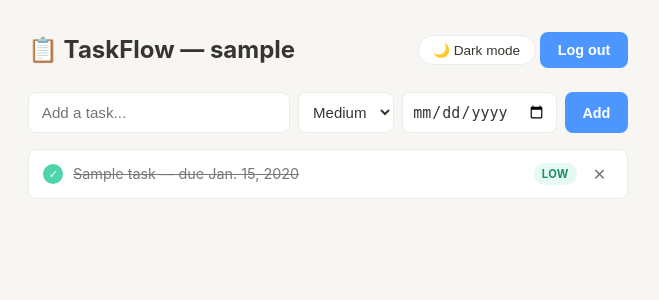
After one commit to madhavsahi19/taskflow, a Django app: page / in a window 1280 px wide. The commit adds this page. Shown: the top 300 px of the page, without its empty margins (312-971 px from the left). Run offline with Django 5.2, Linux system fonts and the light colour scheme; a user stored in the database is signed in; tables that the repository leaves empty hold one stand-in row (values such as "Sample post").

Commit message:
Style TaskFlow and add dark mode toggle

```diff
--- a/tasks/static/tasks/style.css
+++ b/tasks/static/tasks/style.css
@@ -158,3 +158,224 @@ select {
     flex-wrap: wrap;
   }
 }
+
+*, *::before, *::after {
+  box-sizing: border-box;
+}
+
+:root {
+  --text:#37352f;
+  --text-muted:#787774;
+  --bg:#ffffff;
+  --bg-soft:#f7f6f3;
+  --border:#ebebea;
+  --accent:#4d96ff;
+  --accent-soft:#eaf2ff;
+  --danger:#e5534b;
+  --success:#4dd4ac;
+  --warn:#ffa62b;
+  --radius:8px;
+  --radius-lg:16px;
+}
+
+[data-theme="dark"] {
+  --text:#e9e9e7;
+  --text-muted:#a3a29e;
+  --bg:#17171a;
+  --bg-soft:#232327;
+  --border:#38383d;
+  --accent-soft:#1d2a45;
+}
+
+body {
+  margin:0;
+  background:var(--bg-soft);
+  color:var(--text);
+  font-family:-apple-system,"Segoe UI","Helvetica Neue",Arial,sans-serif;
+  line-height:1.5;
+}
+
+.app {
+  max-width:640px;
+  margin:0 auto;
+  padding:2rem 1.25rem 5rem;
+}
+
+header.app-header {
+  display:flex;
+  align-items:center;
+  justify-content:space-between;
+  margin-bottom:1.5rem;
+}
+
+header.app-header h1 {
+  font-size:1.5rem;
+  margin:0;
+}
+
+.task-count {
+  font-size:.85rem;
+  color:var(--text-muted);
+  font-weight:400;
+}
+
+#theme-btn {
+  background:var(--bg);
+  border:1px solid var(--border);
+  border-radius:999px;
+  padding:.4rem .9rem;
+  font-size:.85rem;
+  cursor:pointer;
+  color:var(--text);
+}
+
+#theme-btn:hover {
+  border-color:var(--accent);
+}
+
+form#add-form {
+  display:flex;
+  gap:.5rem;
+  margin-bottom:1rem;
+  flex-wrap:wrap;
+}
+
+#task-input {
+  flex:1 1 200px;
+  padding:.6rem .8rem;
+  border:1px solid var(--border);
+  border-radius:var(--radius);
+  background:var(--bg);
+  color:var(--text);
+  font-size:.95rem;
+}
+
+#priority-select,
+input[type="date"] {
+  padding:.6rem;
+  border:1px solid var(--border);
+  border-radius:var(--radius);
+  background:var(--bg);
+  color:var(--text);
+}
+
+button.btn,
+.btn {
+  background:var(--accent);
+  color:#fff;
+  border:none;
+  border-radius:var(--radius);
+  padding:.6rem 1.1rem;
+  font-weight:600;
+  cursor:pointer;
+  font-size:.9rem;
+}
+
+button.btn:hover,
+.btn:hover {
+  opacity:.9;
+}
+
+ul#task-list {
+  list-style:none;
+  margin:0;
+  padding:0;
+  display:flex;
+  flex-direction:column;
+  gap:.5rem;
+}
+
+ul#task-list li {
+  display:flex;
+  align-items:center;
+  gap:.6rem;
+  background:var(--bg);
+  border:1px solid var(--border);
+  border-radius:var(--radius);
+  padding:.7rem .9rem;
+}
+
+.task-check {
+  width:20px;
+  height:20px;
+  border-radius:50%;
+  border:2px solid var(--border);
+  background:none;
+  cursor:pointer;
+  flex:none;
+  display:flex;
+  align-items:center;
+  justify-content:center;
+  color:#fff;
+  font-size:.7rem;
+  padding:0;
+}
+
+.task-check[data-done="true"] {
+  background:var(--success);
+  border-color:var(--success);
+}
+
+.task-title {
+  flex:1;
+  font-size:.9rem;
+  word-break:break-word;
+}
+
+li[data-done="true"] .task-title {
+  text-decoration:line-through;
+  color:var(--text-muted);
+}
+
+.badge {
+  font-size:.7rem;
+  font-weight:700;
+  padding:.15rem .5rem;
+  border-radius:999px;
+  text-transform:uppercase;
+  letter-spacing:.03em;
+}
+
+.badge[data-priority="high"] {
+  background:#fde3e1;
+  color:var(--danger);
+}
+
+.badge[data-priority="medium"] {
+  background:#fff2df;
+  color:#a6650f;
+}
+
+.badge[data-priority="low"] {
+  background:#e6f9f2;
+  color:#1f8f6b;
+}
+
+.delete-btn {
+  background:none;
+  border:none;
+  color:var(--text-muted);
+  cursor:pointer;
+  font-size:1rem;
+  padding:.2rem .4rem;
+  border-radius:4px;
+}
+
+.delete-btn:hover {
+  color:var(--danger);
+  background:var(--bg-soft);
+}
+
+#empty-state {
+  text-align:center;
+  color:var(--text-muted);
+  padding:2.5rem 1rem;
+  font-size:.9rem;
+  list-style:none;
+}
+
+@media (max-width:420px) {
+  form#add-form {
+    flex-direction:column;
+  }
+}
--- /dev/null
+++ b/tasks/templates/tasks/task_list.html
@@ -0,0 +1,135 @@
+<!DOCTYPE html>
+<html>
+<head>
+  <title>TaskFlow</title>
+  {% load static %}
+  <link rel="stylesheet" href="{% static 'tasks/style.css' %}">
+</head>
+
+<body class="app">
+
+  <header class="app-header">
+    <h1>📋 TaskFlow — {{ user.username }}</h1>
+
+    <div>
+      <button id="theme-btn" type="button">🌙 Dark mode</button>
+
+      <form method="post" action="{% url 'logout' %}" style="display:contents">
+        {% csrf_token %}
+        <button type="submit" class="btn">Log out</button>
+      </form>
+    </div>
+  </header>
+
+
+  <form method="post" id="add-form">
+    {% csrf_token %}
+
+    <input
+      type="text"
+      name="title"
+      id="task-input"
+      placeholder="Add a task..."
+      required
+    >
+
+    <select name="priority" id="priority-select">
+      <option value="low">Low</option>
+      <option value="medium" selected>Medium</option>
+      <option value="high">High</option>
+    </select>
+
+    <input type="date" name="due_date">
+
+    <button type="submit" class="btn">Add</button>
+  </form>
+
+
+  <ul id="task-list">
+
+    {% for task in tasks %}
+
+      <li data-done="{{ task.done|yesno:'true,false' }}">
+
+        <form
+          method="post"
+          action="{% url 'toggle_task' task.id %}"
+          style="display:contents"
+        >
+          {% csrf_token %}
+
+          <button
+            type="submit"
+            class="task-check"
+            data-done="{{ task.done|yesno:'true,false' }}"
+          >
+            {% if task.done %}✓{% endif %}
+          </button>
+
+        </form>
+
+        <span class="task-title">
+          {{ task.title }}
+          {% if task.due_date %}
+            &mdash; due {{ task.due_date }}
+          {% endif %}
+        </span>
+
+        <span
+          class="badge"
+          data-priority="{{ task.priority }}"
+        >
+          {{ task.priority }}
+        </span>
+
+        <form
+          method="post"
+          action="{% url 'delete_task' task.id %}"
+          style="display:contents"
+        >
+          {% csrf_token %}
+
+          <button type="submit" class="delete-btn">
+            ✕
+          </button>
+
+        </form>
+
+      </li>
+
+    {% empty %}
+
+      <li id="empty-state">
+        No tasks yet — add one above.
+      </li>
+
+    {% endfor %}
+
+  </ul>
+
+<script>
+  const themeBtn = document.getElementById("theme-btn");
+
+  function applyTheme(theme) {
+    document.documentElement.dataset.theme = theme;
+
+    themeBtn.textContent =
+      theme === "dark" ? "☀️ Light mode" : "🌙 Dark mode";
+
+    localStorage.setItem("taskflow.theme", theme);
+  }
+
+  themeBtn.addEventListener("click", () => {
+    const next =
+      document.documentElement.dataset.theme === "dark"
+        ? "light"
+        : "dark";
+
+    applyTheme(next);
+  });
+
+  applyTheme(localStorage.getItem("taskflow.theme") || "light");
+</script>
+
+</body>
+</html>
```
